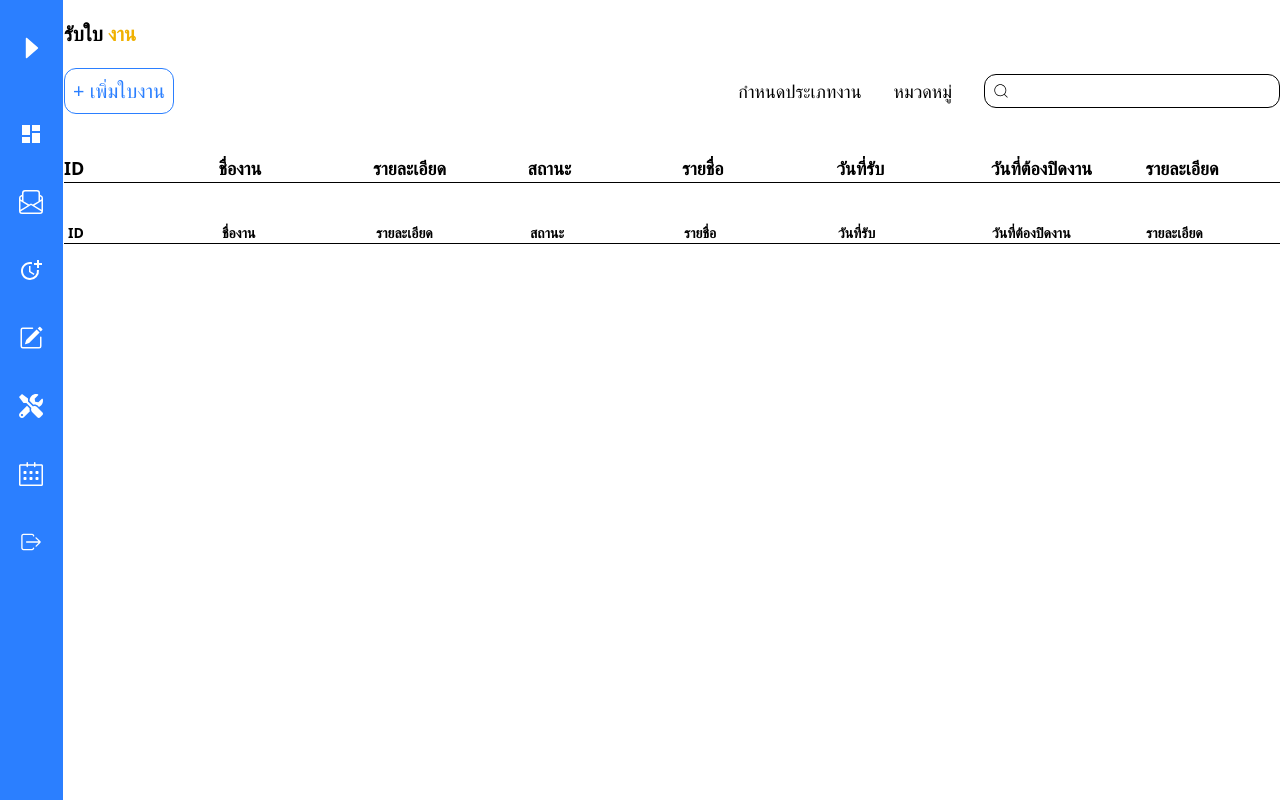
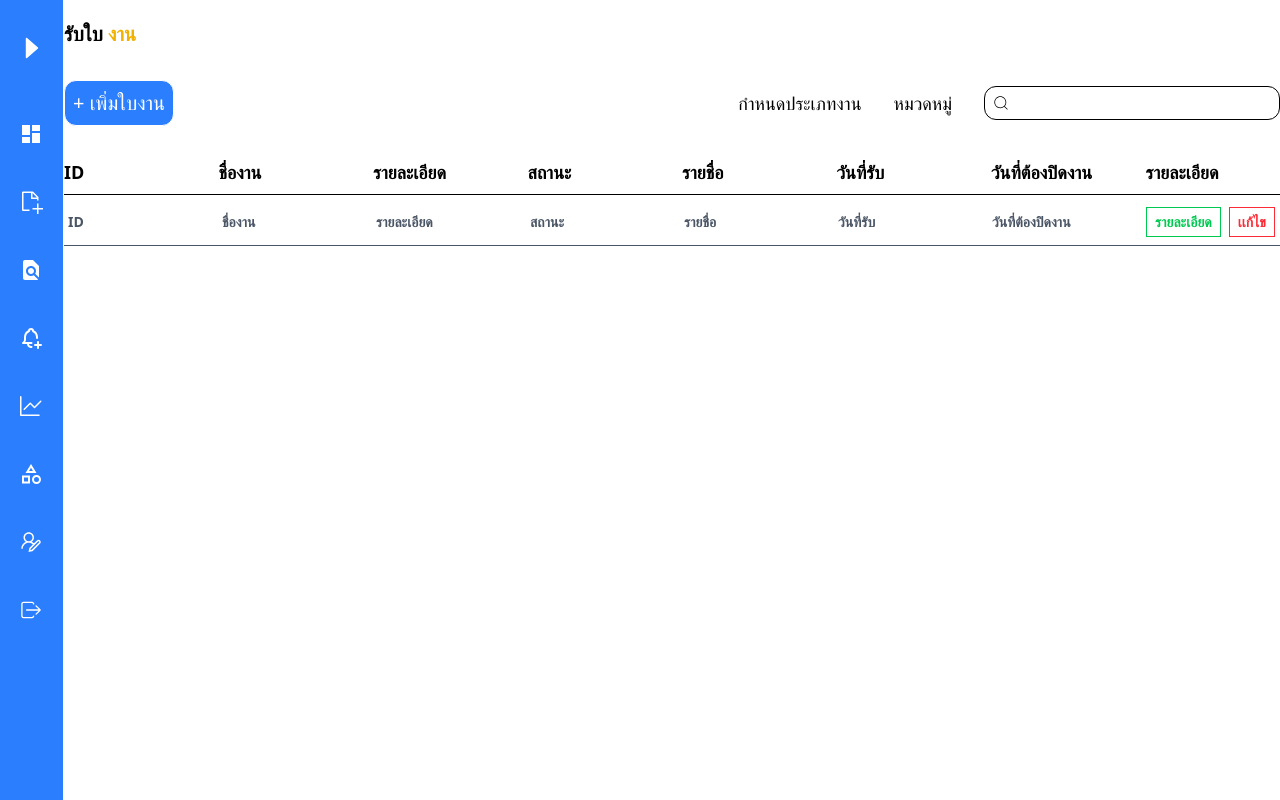
Before and after one commit to PhicharatMns/product-year-two, a React (Vite) app in the folder frontend/: page /Searchpastjobs in a window 1280 px wide. Built offline with nearby package versions, Linux system fonts and the light colour scheme.

Commit message:
update Searchpastjobs

```diff
--- a/frontend/src/Admin/Dashboard.tsx
+++ b/frontend/src/Admin/Dashboard.tsx
@@ -1,4 +1,4 @@
-import Sidebar from "../component/sidebaradmin";
+
 import {
   PieChart,
   Pie,
@@ -11,6 +11,7 @@ import {
   Tooltip,
   Legend,
 } from "recharts";
+import Sidebaradmin from "../component/Sidebaradmin";
 
 export default function Dashboard() {
   const pieData = [
@@ -30,7 +31,7 @@ export default function Dashboard() {
 
   return (
     <div className="flex min-h-screen bg-gray-100">
-      <Sidebar />
+      <Sidebaradmin />
 
 
       <div className="flex-1 p-6">
--- a/frontend/src/Admin/Editacc.tsx
+++ b/frontend/src/Admin/Editacc.tsx
@@ -1,4 +1,4 @@
-import Sidebar from "../component/sidebaradmin";
+import Sidebar from "../component/Sidebaradmin";
 import { MdOutlineSearch } from "react-icons/md";
 
 const workers = [
--- a/frontend/src/Admin/Home.tsx
+++ b/frontend/src/Admin/Home.tsx
@@ -1,9 +1,9 @@
-import Sidebar from "../component/sidebar";
+import Sidebaradmin from "../component/sidebaradmin";
 
 export default function Home() {
   return (
     <div className="flex">
-      <Sidebar />
+      <Sidebaradmin />
       <div className="flex-1">
         <div className="grid-cols-2 grid gap-10 mx-auto w-fit my-5">
           <div className="border h-120 w-200 rounded-xl flex items-center justify-center text-center relative hover:scale-101 duration-300">
--- a/frontend/src/Admin/Searchpastjobs.tsx
+++ b/frontend/src/Admin/Searchpastjobs.tsx
@@ -1,23 +1,23 @@
-import Sidebar from "../component/sidebar";
 import { CiSearch } from "react-icons/ci";
+import Sidebaradmin from "../component/sidebaradmin";
 
 export default function Searchpastjobs() {
   return (
     <div className="flex">
-      <Sidebar />
+      <Sidebaradmin />
       <div className="flex-1">
         <div className="container mx-auto my-5">
           <p className="font-bold text-xl">
             รับใบ <span className="text-yellow-500">งาน</span>
           </p>
-          <div className="my-5 flex justify-between ">
+          <div className="my-8 flex justify-between ">
             <div>
-              <button className="border p-2 rounded-xl text-xl text-blue-500 hover:scale-101 duration-300">
+              <button className="border p-2 rounded-xl text-xl bg-blue-500 text-white hover:scale-101 duration-300">
                 + เพิ่มใบงาน
               </button>
             </div>
 
-            <div className="flex gap-8 items-center text-lg">
+            <div className="flex gap-8 items-center text-lg font-medium">
               <p>กําหนดประเภทงาน</p>
               <p>หมวดหมู่</p>
               <div className="relative">
@@ -28,57 +28,33 @@ export default function Searchpastjobs() {
           </div>
           {/* ตราตราง */}
           <div>
-            <div className="grid grid-cols-8 gap-5 font-bold text-lg my-10 border-b">
-              <div>
+            <div className="grid grid-cols-8 gap-5 font-bold text-lg border-b pb-2">
               <p>ID</p>
-              </div>
-              <div>
               <p>ชื่องาน</p>
-              </div>
-              <div>
+              <p>รายละเอียด</p>
+              <p>สถานะ</p>
+              <p>รายชื่อ</p>
+              <p>วันที่รับ</p>
+              <p>วันที่ต้องปิดงาน</p>
               <p>รายละเอียด</p>
             </div>
-              <div>
+            {/* data ตาตราง */}
+            <div className="grid grid-cols-8 gap-5 font-bold text-sm pl-1 mt-3 text-gray-600 border-b pb-2 items-center">
+              <p>ID</p>
+              <p>ชื่องาน</p>
+              <p>รายละเอียด</p>
               <p>สถานะ</p>
-              </div>
-              <div>
               <p>รายชื่อ</p>
-              </div>
-              <div>
               <p>วันที่รับ</p>
-              </div>
-              <div>
               <p>วันที่ต้องปิดงาน</p>
-              </div>
-              <div>
-                <p>รายละเอียด</p>
-              </div>
-            </div>
-            {/* data ตาตราง */}
-            <div className="grid grid-cols-8 gap-5 font-bold text-sm pl-1 my-10 border-b">
-              <div className="">
-                <p>ID</p>
-              </div>
-              <div>
-                <p>ชื่องาน</p>
-              </div>
-              <div>
-                <p>รายละเอียด</p>
-              </div>
-              <div>
-                <p>สถานะ</p>
-              </div>
-              <div>
-                <p>รายชื่อ</p>
-              </div>
-              <div>
-                <p>วันที่รับ</p>
-              </div>
-              <div>
-                <p>วันที่ต้องปิดงาน</p>
-              </div>
-              <div>
-                <p>รายละเอียด</p>
+              <div className=" flex gap-2">
+                <button className="border  px-2 py-1 text-green-500">
+                  รายละเอียด
+                </button>
+                <button className="border  px-2 py-1 text-red-500">
+                  {" "}
+                  เเก้ไข
+                </button>
               </div>
             </div>
           </div>
--- a/frontend/src/component/sidebaradmin.tsx
+++ b/frontend/src/component/sidebaradmin.tsx
@@ -10,54 +10,50 @@ import { MdOutlineCategory } from "react-icons/md";
 import { LiaUserEditSolid } from "react-icons/lia";
 import { VscNewFile } from "react-icons/vsc";
 
-
-
-
-
 interface SidebarItem {
   text: string;
   icons: React.ComponentType<{ size?: number }>;
   Link: string;
 }
 
-export default function Sidebar() {
+export default function Sidebaradmin() {
   const datasizebar: SidebarItem[] = [
     { text: "Dashboard", icons: MdDashboard, Link: "Dashboard" },
-        { text: "สร้างใบงานใหม่", icons: VscNewFile, Link: "newpaper" },
+    { text: "สร้างใบงานใหม่", icons: VscNewFile, Link: "Searchpastjobs" },
     { text: "ค้นหางานย้อนหลัง", icons: MdFindInPage, Link: "findfile" },
-        { text: "ส่งแจ้งการเตือน", icons:  TbBellPlus, Link: "newalert" },
+    { text: "ส่งแจ้งการเตือน", icons: TbBellPlus, Link: "newalert" },
     { text: "สถิติ", icons: GoGraph, Link: "graph" },
-        { text: "กำหนดประเภท/หมวด", icons:MdOutlineCategory, Link: "setwork" },
-        { text: "จัดการบัญชีช่าง", icons:LiaUserEditSolid, Link: "editacc" },
+    { text: "กำหนดประเภท/หมวด", icons: MdOutlineCategory, Link: "setwork" },
+    { text: "จัดการบัญชีช่าง", icons: LiaUserEditSolid, Link: "Editacc" },
     { text: "ออกจากระบบ", icons: IoIosLogOut, Link: "login" },
-
   ];
 
   const [onClickSizebar, setOnClickSizebar] = useState(true);
 
   return (
     <div
-            className={`h-screen font-bold border-r transition-all duration-300 bg-blue-500 text-white  ${onClickSizebar ? "w-16" : "w-64"
+      className={`h-screen font-bold border-r transition-all duration-300 bg-blue-500 text-white  ${
+        onClickSizebar ? "w-16" : "w-64"
       }`}
     >
       {/* headerSizebar */}
       <div className="flex items-center py-3 p-4">
         <span
-                    className={`uppercase mx-auto text-2xl font-black text-white whitespace-nowrap mt-5 ${onClickSizebar ? "opacity-0 w-0" : "opacity-100 w-auto"
+          className={`uppercase mx-auto text-2xl font-black text-white whitespace-nowrap mt-5 ${
+            onClickSizebar ? "opacity-0 w-0" : "opacity-100 w-auto"
           }`}
         >
           Tech
-                    <span className="text-yellow-500">
-                        Job
-                    </span>
+          <span className="text-yellow-500">Job</span>
           <span
-        className={`text-xs text-white mt-1 ${onClickSizebar ? "opacity-0 w-0" : "opacity-100 w-auto"}`}
+            className={`text-xs text-white mt-1 ${
+              onClickSizebar ? "opacity-0 w-0" : "opacity-100 w-auto"
+            }`}
           >
             Admin
           </span>
-
         </span>
-                <button className=" relative mt-5 text-white" >
+        <button className=" relative mt-5 text-white">
           <AiOutlineCaretRight
             onClick={() => setOnClickSizebar(!onClickSizebar)}
             size={30}
@@ -75,11 +71,12 @@ export default function Sidebar() {
             >
               {/* Icon */}
               <div className="min-w-[30px] flex justify-center mt-4">
-                                <Icons size={24} />
+                <Link to={`/${event.Link}`}>{<Icons size={24} />}</Link>
               </div>
               {/* text */}
               <span
-                                className={`whitespace-nowrap mt-4 ${onClickSizebar ? "opacity-0 w-0" : "opacity-100 w-auto"
+                className={`whitespace-nowrap mt-4 ${
+                  onClickSizebar ? "opacity-0 w-0" : "opacity-100 w-auto"
                 }`}
               >
                 <Link to={`/${event.Link}`}>{event.text}</Link>
```
Also changed, not shown: frontend/src/App.tsx (+0 -8 lines). Lines whose indentation alone changed are shown as unchanged.
